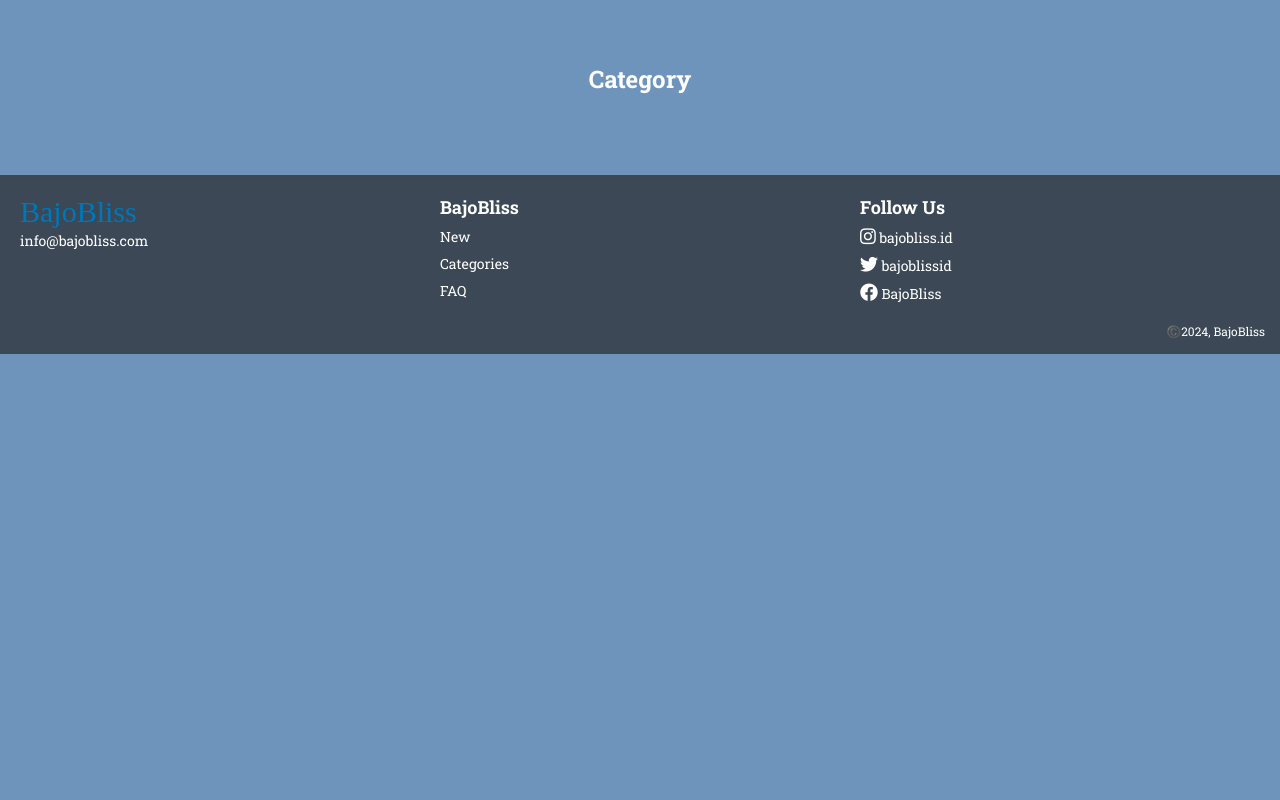
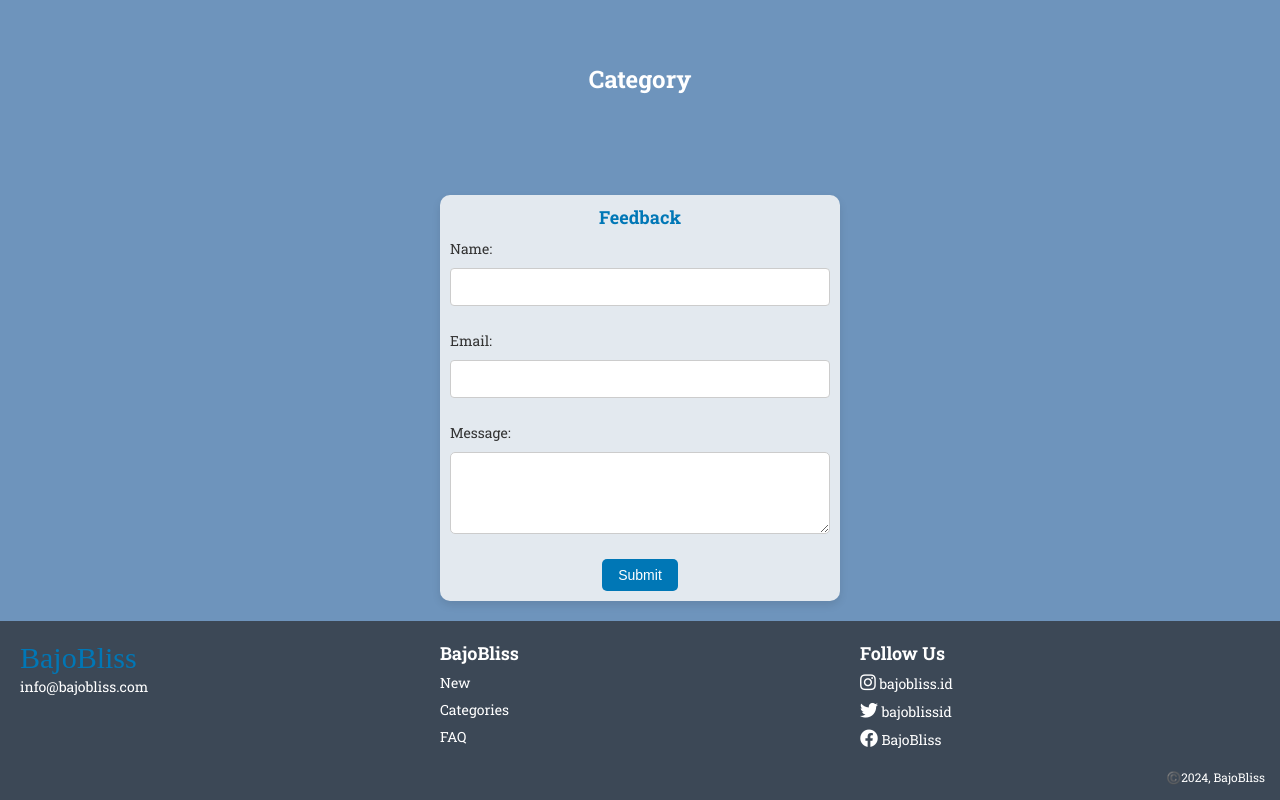
Before and after one commit to lussyanast/bajobliss, a website built with webpack: page src/templates/index.html in a window 1280 px wide. Shown: the part 782-1582 px from the top of the page. Before the commit the page ends 1136 px from the top, so only its background shows below. Built offline with nearby package versions, Linux system fonts and the light colour scheme; no server answers; a web font is replaced by a local one.

Commit message:
update feedback form

```diff
--- a/src/scripts/views/pages/home.js
+++ b/src/scripts/views/pages/home.js
@@ -1,34 +1,68 @@
 import Category from './category';
 import NewIn from './new-in';
+import { feedbackAPI } from '../../data/route.api';
 
 const Home = {
   async render() {
     return `
       <div class="content">
+        ${this.renderJumbotron()}
+        ${this.renderNewIn()}
+        ${this.renderCategory()}
+        ${this.renderFeedback()}
       </div>
+    `;
+  },
+
+  renderJumbotron() {
+    return `
+      <section class="jumbotron">
+        <h1>BajoBliss</h1>
+      </section>
+    `;
+  },
+
+  renderNewIn() {
+    return `
+      <section class="new-in">
+        <div id="new-in"></div>
+      </section>
+    `;
+  },
+
+  renderCategory() {
+    return `
+      <section class="category">
+        <div id="category"></div>
+      </section>
+    `;
+  },
+
+  renderFeedback() {
+    return `
+      <section class="feedback">
+        <h2>Feedback</h2>
+        <form class="feedback-form" id="feedback-form">
+          <div class="form-group">
+            <label for="name">Name:</label>
+            <input type="text" id="name" name="name" required>
+          </div>
+          <div class="form-group">
+            <label for="email">Email:</label>
+            <input type="email" id="email" name="email" required>
+          </div>
+          <div class="form-group">
+            <label for="message">Message:</label>
+            <textarea id="message" name="message" rows="4" required></textarea>
+          </div>
+          <button type="submit" class="submit-btn">Submit</button>
+        </form>
+      </section>
     `;
   },
 
   async afterRender() {
     const display = async () => {
-      const content = document.querySelector('.content');
-      let htmlContent = '';
-
-      htmlContent += `
-        <section class="jumbotron">
-          <h1>BajoBliss</h1>
-        </section>
-        <section class="new-in">
-          <div id="new-in"></div>
-        </section>
-        <section class="category">
-          <div id="category"></div>
-        </section>
-      `;
-
-      content.innerHTML = htmlContent;
-
-      // Render content for new-in and category sections
       const newInContainer = document.getElementById('new-in');
       const categoryContainer = document.getElementById('category');
 
@@ -39,6 +73,27 @@
       await Category.afterRender();
     };
 
+    const handleFormSubmit = async (event) => {
+      event.preventDefault();
+
+      const name = document.getElementById('name').value;
+      const email = document.getElementById('email').value;
+      const message = document.getElementById('message').value;
+
+      const feedbackData = { name, email, message };
+
+      try {
+        await feedbackAPI.createFeedback(feedbackData);
+        alert('Feedback submitted successfully!');
+        document.getElementById('feedback-form').reset();
+      } catch (error) {
+        alert('Failed to submit feedback. Please try again.');
+        console.error(error);
+      }
+    };
+
+    document.getElementById('feedback-form').addEventListener('submit', handleFormSubmit);
+
     display();
   },
 };
--- a/src/styles/style.css
+++ b/src/styles/style.css
@@ -158,9 +158,61 @@
 
 /* Feedback */
 .feedback {
-    position: fixed;
-    bottom: 0;
-    right: 0;
+    padding: 10px;
+    background-color: #E3E9EF;
+    border-radius: 10px;
+    box-shadow: 0 4px 8px rgba(0, 0, 0, 0.1);
+    margin: 20px;
+    max-width: 400px;
+    margin-left: auto;
+    margin-right: auto;
+}
+
+.feedback h2 {
+    text-align: center;
+    color: #0077B6;
+    margin-bottom: 10px;
+    font-size: 18px;
+}
+
+.feedback-form {
+    display: flex;
+    flex-direction: column;
+    gap: 10px;
+}
+
+.form-group {
+    display: flex;
+    flex-direction: column;
+    gap: 5px;
+}
+
+.form-group label {
+    color: #333;
+    font-size: 14px;
+}
+
+.form-group input,
+.form-group textarea {
+    padding: 8px;
+    border: 1px solid #ccc;
+    border-radius: 5px;
+    font-size: 14px;
+}
+
+.submit-btn {
+    align-self: center;
+    padding: 8px 16px;
+    background-color: #0077B6;
+    color: white;
+    border: none;
+    border-radius: 5px;
+    cursor: pointer;
+    font-size: 14px;
+}
+
+.submit-btn:hover {
+    background-color: #005f99;
 }
 
 /* Footer */
```
Also changed, not shown: src/scripts/views/pages/feedback.js (deleted, +0 -38 lines).
